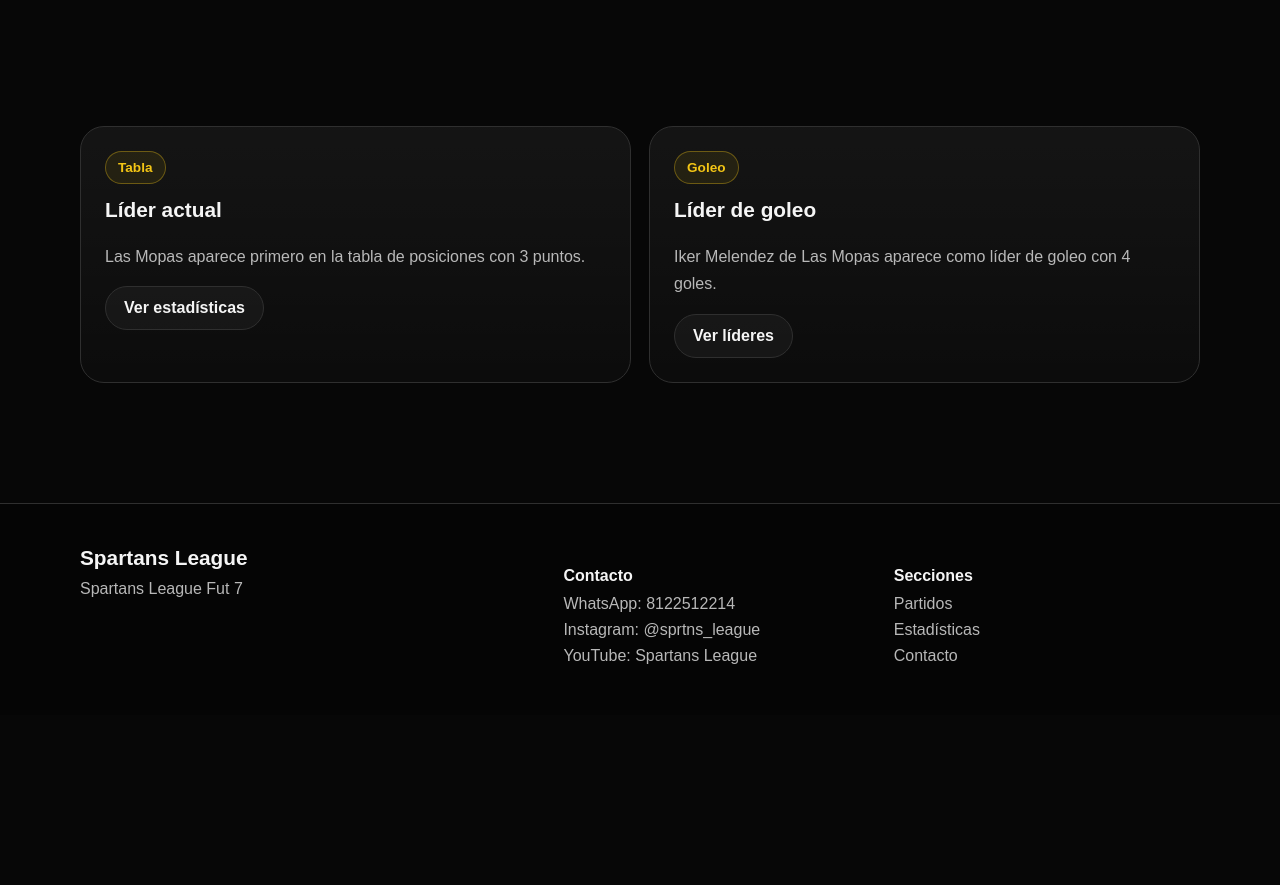
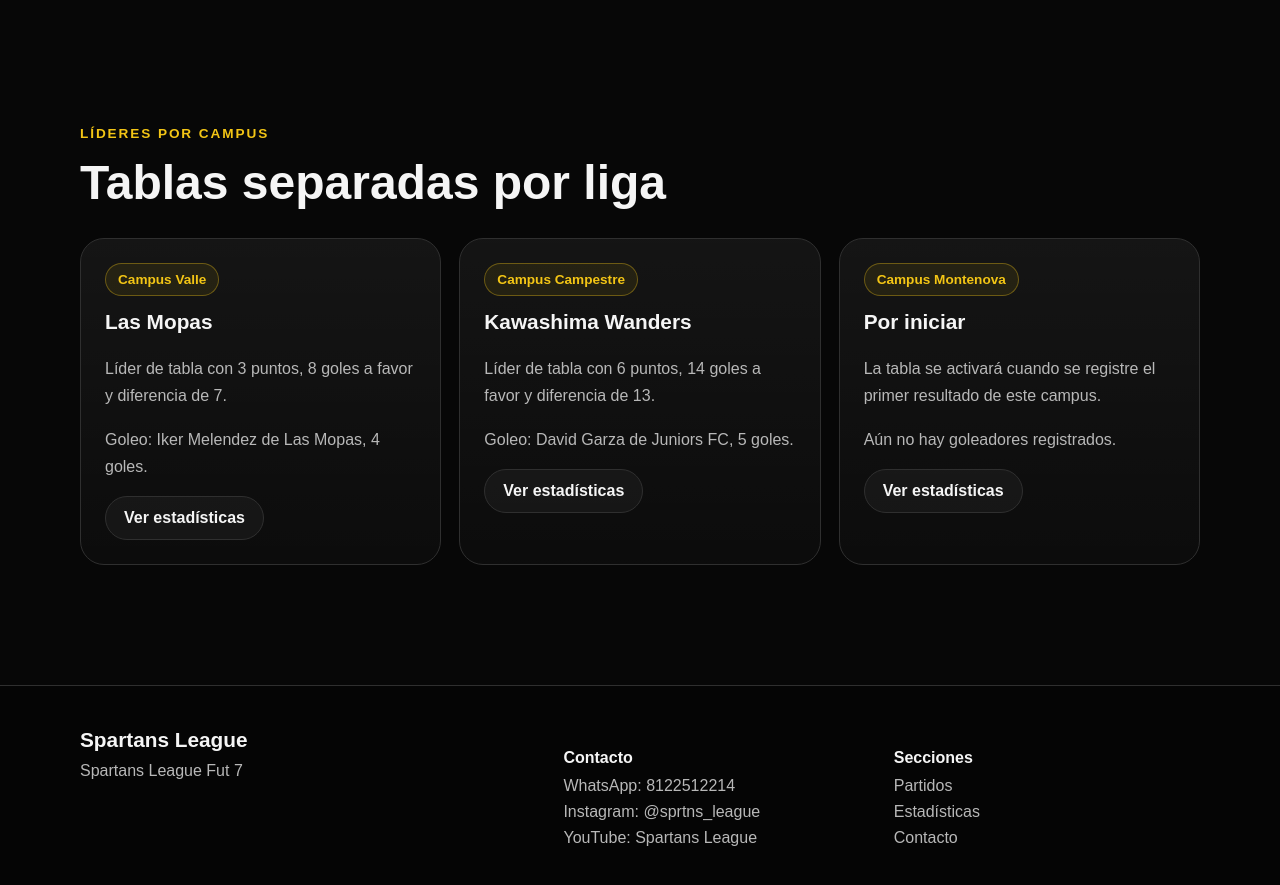
Before and after one commit to spartansleague/spartans-league, a Next.js app: page / in a window 1280 px wide. Shown: the part 1540-2425 px from the top of the page. Before the commit the page ends 2255 px from the top, so only its background shows below. Built offline with nearby package versions, Linux system fonts and the light colour scheme.

Commit message:
Add files via upload

```diff
--- a/app/page.js
+++ b/app/page.js
@@ -1,11 +1,36 @@
 import Image from "next/image";
 import Link from "next/link";
-import { contact, equipos, partidosPorJornada, sedes, tablaPosiciones, goleadores } from "@/data/leagueData";
+import { contact, equipos, estadisticasPorCampus, partidosPorJornada, sedes } from "@/data/leagueData";
+
+function ordenarTablaPosiciones(tabla) {
+  return [...tabla].sort((a, b) => {
+    if (b.pts !== a.pts) return b.pts - a.pts;
+    if (b.dg !== a.dg) return b.dg - a.dg;
+    if (b.gf !== a.gf) return b.gf - a.gf;
+    return a.equipo.localeCompare(b.equipo);
+  });
+}
+
+function ordenarGoleadores(goleadores) {
+  return [...goleadores].sort((a, b) => {
+    if (b.goles !== a.goles) return b.goles - a.goles;
+    return a.jugador.localeCompare(b.jugador);
+  });
+}
 
 export default function HomePage() {
   const totalPartidos = partidosPorJornada.reduce((total, jornada) => total + jornada.campus.reduce((campusTotal, campus) => campusTotal + campus.juegos.length, 0), 0);
-  const liderTabla = tablaPosiciones[0];
-  const liderGoleo = goleadores[0];
+  const resumenCampus = estadisticasPorCampus.map((campus) => {
+    const tablaOrdenada = ordenarTablaPosiciones(campus.tablaPosiciones);
+    const liderTabla = tablaOrdenada.find((equipo) => equipo.pj > 0);
+    const liderGoleo = ordenarGoleadores(campus.goleadores)[0];
+
+    return {
+      ...campus,
+      liderTabla,
+      liderGoleo,
+    };
+  });
 
   return (
     <>
@@ -76,26 +101,29 @@ export default function HomePage() {
       </section>
 
       <section className="page-section">
-        <div className="container grid grid-2">
-          <div className="card">
-            <span className="badge">Tabla</span>
-            <h3>Líder actual</h3>
-            <p>
-              {liderTabla
-                ? `${liderTabla.equipo} aparece primero en la tabla de posiciones con ${liderTabla.pts} puntos.`
-                : "La tabla de posiciones se actualizará cuando se registren resultados."}
-            </p>
-            <Link className="secondary-btn" href="/estadisticas">Ver estadísticas</Link>
+        <div className="container">
+          <div className="section-head">
+            <p className="eyebrow">Líderes por campus</p>
+            <h2>Tablas separadas por liga</h2>
           </div>
-          <div className="card">
-            <span className="badge">Goleo</span>
-            <h3>Líder de goleo</h3>
-            <p>
-              {liderGoleo
-                ? `${liderGoleo.jugador} de ${liderGoleo.equipo} aparece como líder de goleo con ${liderGoleo.goles} goles.`
-                : "Los líderes de goleo aparecerán cuando se capturen los primeros goles."}
-            </p>
-            <Link className="secondary-btn" href="/estadisticas">Ver líderes</Link>
+          <div className="grid grid-3">
+            {resumenCampus.map((campus) => (
+              <div className="card" key={campus.campus}>
+                <span className="badge">{campus.campus}</span>
+                <h3>{campus.liderTabla ? campus.liderTabla.equipo : "Por iniciar"}</h3>
+                <p>
+                  {campus.liderTabla
+                    ? `Líder de tabla con ${campus.liderTabla.pts} puntos, ${campus.liderTabla.gf} goles a favor y diferencia de ${campus.liderTabla.dg}.`
+                    : "La tabla se activará cuando se registre el primer resultado de este campus."}
+                </p>
+                <p>
+                  {campus.liderGoleo
+                    ? `Goleo: ${campus.liderGoleo.jugador} de ${campus.liderGoleo.equipo}, ${campus.liderGoleo.goles} goles.`
+                    : "Aún no hay goleadores registrados."}
+                </p>
+                <Link className="secondary-btn" href="/estadisticas">Ver estadísticas</Link>
+              </div>
+            ))}
           </div>
         </div>
       </section>
--- a/data/leagueData.js
+++ b/data/leagueData.js
@@ -601,31 +601,22 @@ export const estadisticasPorCampus = [
     campus: "Campus Montenova",
     sede: "Campus Montenova",
     tablaPosiciones: [
-      {         equipo: "Montenova FC",         pj: 1,         g: 1,         e: 0,         p: 0,         gf: 4,         gc: 0,         dg: 4,         pts: 3       },
-      {         equipo: "Cumbres FC",         pj: 1,         g: 1,         e: 0,         p: 0,         gf: 3,         gc: 1,         dg: 2,         pts: 3       },
-      {         equipo: "Apaches",         pj: 1,         g: 1,         e: 0,         p: 0,         gf: 2,         gc: 0,         dg: 2,         pts: 3       },
-      {         equipo: "Rayos Montenova",         pj: 1,         g: 1,         e: 0,         p: 0,         gf: 2,         gc: 1,         dg: 1,         pts: 3       },
-      {         equipo: "Imperio FC",         pj: 1,         g: 0,         e: 1,         p: 0,         gf: 3,         gc: 3,         dg: 0,         pts: 1       },
-      {         equipo: "Centuriones",         pj: 1,         g: 0,         e: 1,         p: 0,         gf: 3,         gc: 3,         dg: 0,         pts: 1       },
-      {         equipo: "Nova United",         pj: 1,         g: 0,         e: 1,         p: 0,         gf: 1,         gc: 1,         dg: 0,         pts: 1       },
-      {         equipo: "Guerreros",         pj: 1,         g: 0,         e: 1,         p: 0,         gf: 1,         gc: 1,         dg: 0,         pts: 1       },
-      {         equipo: "Canarios FC",         pj: 1,         g: 0,         e: 0,         p: 1,         gf: 1,         gc: 2,         dg: -1,         pts: 0       },
-      {         equipo: "Real Nova",         pj: 1,         g: 0,         e: 0,         p: 1,         gf: 1,         gc: 3,         dg: -2,         pts: 0       },
-      {         equipo: "Tiburones",         pj: 1,         g: 0,         e: 0,         p: 1,         gf: 0,         gc: 2,         dg: -2,         pts: 0       },
-      {         equipo: "Venados FC",         pj: 1,         g: 0,         e: 0,         p: 1,         gf: 0,         gc: 4,         dg: -4,         pts: 0       },
+      {         equipo: "Montenova FC",         pj: 0,         g: 0,         e: 0,         p: 0,         gf: 0,         gc: 0,         dg: 0,         pts: 0       },
+      {         equipo: "Cumbres FC",         pj: 0,         g: 0,         e: 0,         p: 0,         gf: 0,         gc: 0,         dg: 0,         pts: 0       },
+      {         equipo: "Apaches",         pj: 0,         g: 0,         e: 0,         p: 0,         gf: 0,         gc: 0,         dg: 0,         pts: 0       },
+      {         equipo: "Rayos Montenova",         pj: 0,         g: 0,         e: 0,         p: 0,         gf: 0,         gc: 0,         dg: 0,         pts: 0       },
+      {         equipo: "Imperio FC",         pj: 0,         g: 0,         e: 0,         p: 0,         gf: 0,         gc: 0,         dg: 0,         pts: 0       },
+      {         equipo: "Centuriones",         pj: 0,         g: 0,         e: 0,         p: 0,         gf: 0,         gc: 0,         dg: 0,         pts: 0       },
+      {         equipo: "Nova United",         pj: 0,         g: 0,         e: 0,         p: 0,         gf: 0,         gc: 0,         dg: 0,         pts: 0       },
+      {         equipo: "Guerreros",         pj: 0,         g: 0,         e: 0,         p: 0,         gf: 0,         gc: 0,         dg: 0,         pts: 0       },
+      {         equipo: "Canarios FC",         pj: 0,         g: 0,         e: 0,         p: 0,         gf: 0,         gc: 0,         dg: 0,         pts: 0       },
+      {         equipo: "Real Nova",         pj: 0,         g: 0,         e: 0,         p: 0,         gf: 0,         gc: 0,         dg: 0,         pts: 0       },
+      {         equipo: "Tiburones",         pj: 0,         g: 0,         e: 0,         p: 0,         gf: 0,         gc: 0,         dg: 0,         pts: 0       },
+      {         equipo: "Venados FC",         pj: 0,         g: 0,         e: 0,         p: 0,         gf: 0,         gc: 0,         dg: 0,         pts: 0       },
       {         equipo: "Sparta Nova",         pj: 0,         g: 0,         e: 0,         p: 0,         gf: 0,         gc: 0,         dg: 0,         pts: 0       },
       {         equipo: "Reales SL",         pj: 0,         g: 0,         e: 0,         p: 0,         gf: 0,         gc: 0,         dg: 0,         pts: 0       }
     ],
-    goleadores: [
-      {         jugador: "Eduardo M.",         equipo: "Montenova FC",         goles: 3       },
-      {         jugador: "Ángel P.",         equipo: "Cumbres FC",         goles: 2       },
-      {         jugador: "Sebastián R.",         equipo: "Imperio FC",         goles: 2       },
-      {         jugador: "Rodrigo S.",         equipo: "Centuriones",         goles: 2       },
-      {         jugador: "Gael L.",         equipo: "Apaches",         goles: 2       },
-      {         jugador: "Daniel T.",         equipo: "Rayos Montenova",         goles: 2       },
-      {         jugador: "Omar V.",         equipo: "Nova United",         goles: 1       },
-      {         jugador: "Fabián C.",         equipo: "Guerreros",         goles: 1       }
-    ]
+    goleadores: []
   }
 ];
 
```
Also changed, not shown: 1 other file (tests, documents, lock files or other folders).
